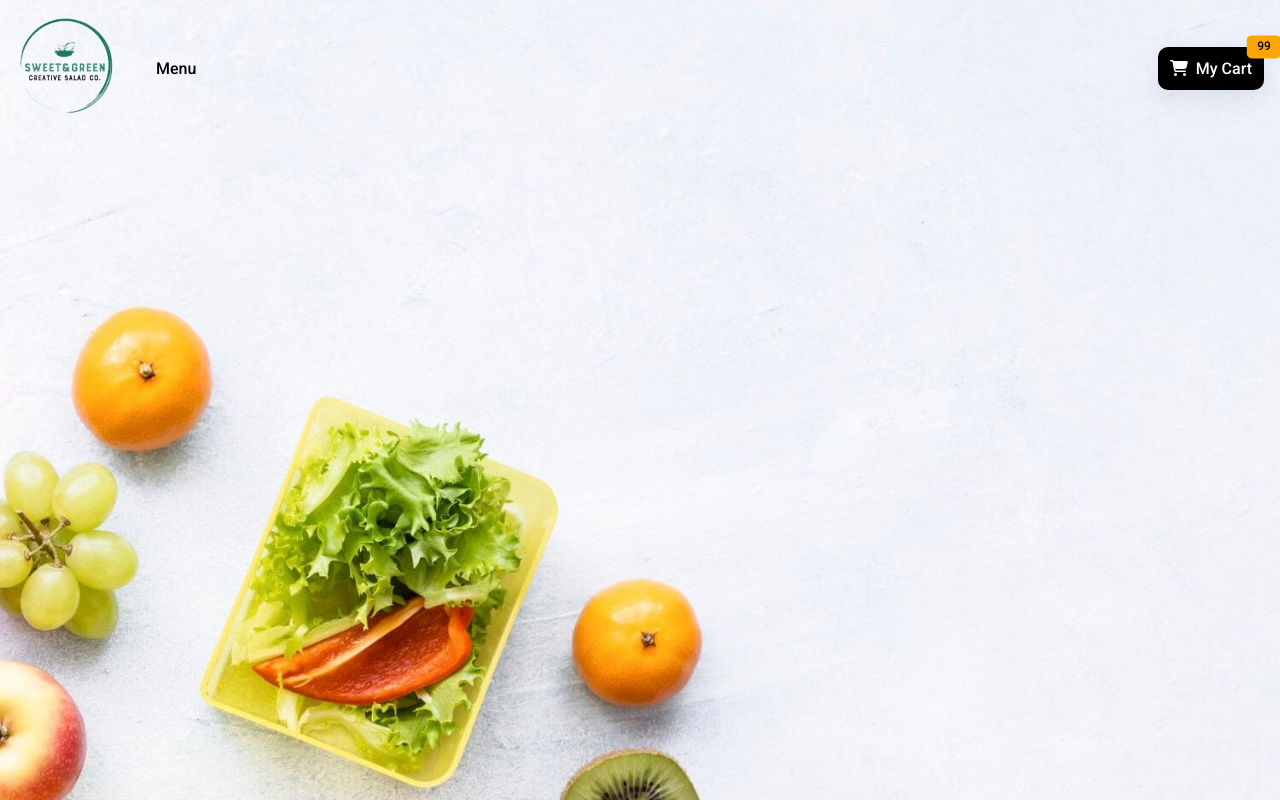
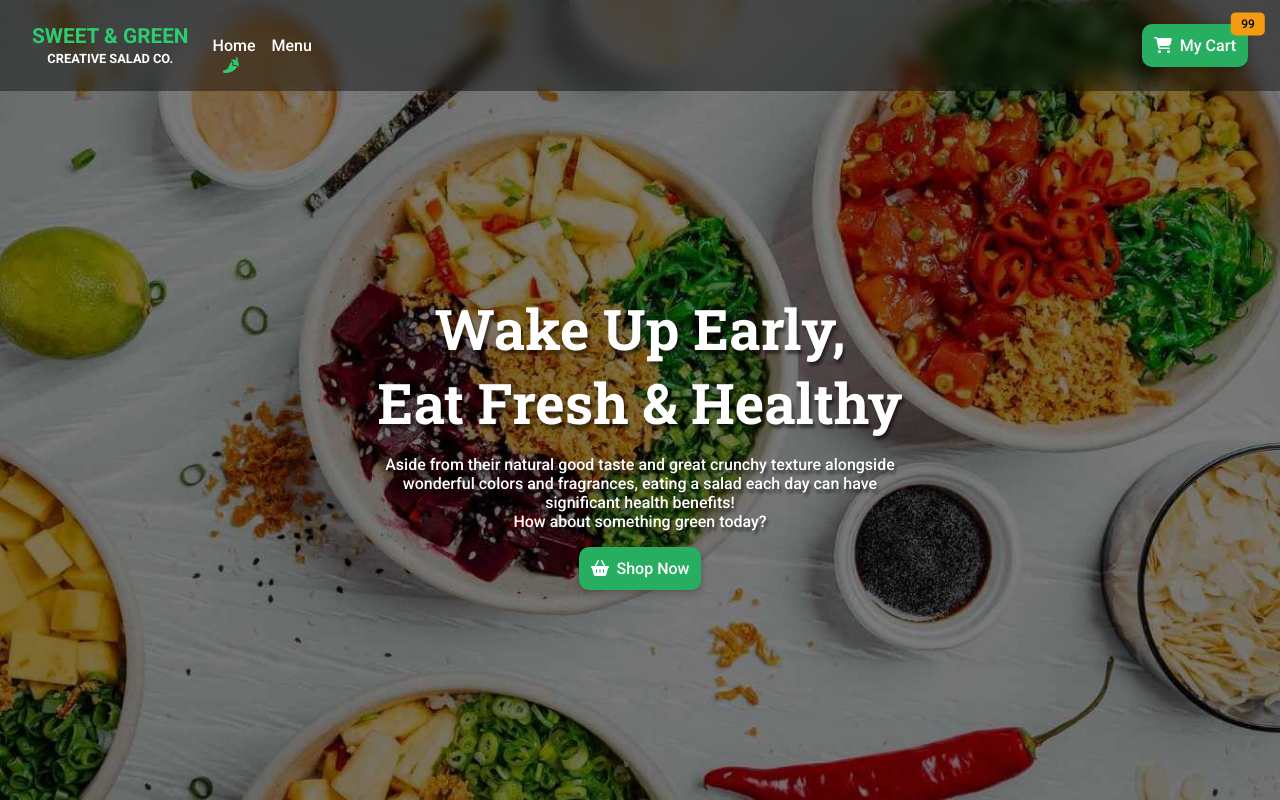
Before and after one commit to dragi-ns/shopping-cart, a React (Create React App) app: page / in a window 1280 px wide. Built offline with nearby package versions, Linux system fonts and the light colour scheme.

Commit message:
Add Hero

```diff
--- a/src/App.js
+++ b/src/App.js
@@ -1,9 +1,13 @@
 import Header from './components/Header';
+import Hero from './components/Hero';
 
 function App() {
   return (
-    <div className="app">
+    <div className="app flex col">
       <Header />
+      <main className="app-main flex">
+        <Hero />
+      </main>
     </div>
   );
 }
--- a/src/components/Header.js
+++ b/src/components/Header.js
@@ -1,17 +1,25 @@
 import { FontAwesomeIcon } from '@fortawesome/react-fontawesome';
-import { faShoppingCart } from '@fortawesome/free-solid-svg-icons';
-import logo from '../images/logo.png';
+import { faShoppingCart, faPepperHot } from '@fortawesome/free-solid-svg-icons';
 
 function Header() {
   return (
     <header className="app-header">
+      <div className="container flex v-center gap--small">
         <div className="logo">
           <a href="#">
-          <img src={logo} alt="logo" />
+            <span>Sweet & Green</span>
+            <br />
+            <span>Creative Salad co.</span>
           </a>
         </div>
         <nav>
-        <ul>
+          <ul className="flex gap v-center">
+            <li className="active">
+              <a href="#">Home</a>
+              <span className="icon">
+                <FontAwesomeIcon icon={faPepperHot} />
+              </span>
+            </li>
             <li>
               <a href="#">Menu</a>
             </li>
@@ -28,6 +36,7 @@ function Header() {
             </li>
           </ul>
         </nav>
+      </div>
     </header>
   );
 }
--- /dev/null
+++ b/src/components/Hero.js
@@ -0,0 +1,29 @@
+import { FontAwesomeIcon } from '@fortawesome/react-fontawesome';
+import { faBasketShopping } from '@fortawesome/free-solid-svg-icons';
+
+function Hero() {
+  return (
+    <div className="hero flex h-center v-center">
+      <div className="container flex col h-center v-center gap">
+        <h1 className="title">
+          Wake Up Early, <br />
+          Eat Fresh & Healthy
+        </h1>
+        <p className="description">
+          Aside from their natural good taste and great crunchy texture
+          alongside wonderful colors and fragrances, eating a salad each day can
+          have significant health benefits! <br />
+          How about something green today?
+        </p>
+        <a href="#">
+          <span className="icon">
+            <FontAwesomeIcon icon={faBasketShopping} />
+          </span>
+          <span>Shop Now</span>
+        </a>
+      </div>
+    </div>
+  );
+}
+
+export default Hero;
--- a/src/index.css
+++ b/src/index.css
@@ -13,6 +13,14 @@ body {
   padding: 0;
 }
 
+a {
+  text-decoration: none;
+}
+
+a:hover {
+  text-decoration: underline;
+}
+
 img {
   max-width: 100%;
 }
@@ -22,14 +30,15 @@ button {
 }
 
 :root,
-body,
-#root,
-#root > div {
+body {
   height: 100%;
   margin: 0 auto;
 }
 
 body {
+  display: flex;
+  flex-direction: column;
+  color: white;
   font-family: 'Roboto', sans-serif;
   background-image: url('./images/background.jpg');
   background-repeat: no-repeat;
@@ -37,74 +46,240 @@ body {
   background-size: cover;
 }
 
+#root {
+  background-color: rgba(0, 0, 0, 0.5);
+  display: flex;
+  flex-direction: column;
+  flex: 1;
+}
+
+.app {
+  flex: 1;
+}
+
+/*
+  UTILITIES
+*/
+
+.flex {
+  display: flex;
+}
+
+.h-center {
+  justify-content: center;
+}
+
+.v-center {
+  align-items: center;
+}
+
+.col {
+  flex-direction: column;
+}
+
+.gap {
+  gap: 1rem;
+}
+
+.gap--small {
+  gap: 0.5rem;
+}
+
+.gap--big {
+  gap: 1.5rem;
+}
+
 .icon {
   padding-right: 0.5rem;
 }
 
-.app {
-  max-width: 1280px;
+/*
+  APP HEADER
+*/
+
+.app-header {
+  position: fixed;
+  top: 0;
+  width: 100%;
+  background-color: rgba(0, 0, 0, 0.4);
+  backdrop-filter: blur(0.5rem);
 }
 
-.app-header {
-  display: flex;
-  align-items: center;
-  gap: 0.5rem;
-  padding: 1rem;
+.app-header > .container {
+  flex-wrap: wrap;
+  padding: 1.5rem 2rem;
+  max-width: 80rem;
+  margin: 0 auto;
 }
 
-.app-header .logo img {
-  width: 100px;
+/*
+  LOGO
+*/
+
+.app-header .logo {
+  text-align: center;
+  text-transform: uppercase;
+  font-weight: 700;
 }
+
+@media screen and (max-width: 500px) {
+  .app-header > .container {
+    gap: 1rem;
+  }
+
+  .app-header .logo {
+    min-width: 100%;
+    padding-bottom: 1rem;
+    border-bottom: 2px solid rgba(0, 0, 0, 0.3);
+  }
+}
+
+.app-header .logo span:first-child {
+  color: #2ecc71;
+  font-size: 1.3rem;
+}
+
+.app-header .logo span:last-child {
+  color: white;
+  font-size: 0.8rem;
+}
+
+/*
+  NAV
+*/
 
 .app-header nav {
   flex: 1;
-  margin-left: 2rem;
+  margin-left: 1rem;
+}
+
+@media screen and (max-width: 500px) {
+  .app-header nav {
+    margin-left: 0;
+  }
 }
 
 .app-header nav ul {
-  display: flex;
   list-style-type: none;
-  justify-content: space-between;
-  align-items: center;
+}
+
+.app-header nav li {
+  position: relative;
+}
+
+.app-header nav li.active .icon {
+  position: absolute;
+  bottom: -1.25rem;
+  left: 55%;
+  transform: translateX(-55%);
+  color: #2ecc71;
+}
+
+.app-header nav li:last-child {
+  margin-left: auto;
 }
 
 .app-header nav a {
-  color: black;
-  text-decoration: none;
+  color: white;
   font-weight: 500;
 }
 
-.app-header nav a:hover {
-  text-decoration: underline;
-}
+/*
+  SHOPPING CART BUTTON
+*/
 
 .cart-container {
   position: relative;
 }
 
 .cart-container .cart-count {
+  color: black;
+  background-color: #f39c12;
   position: absolute;
-  background-color: orange;
-  color: black;
   top: 0;
   left: 100%;
+  z-index: 100;
   transform: translate(-50%, -50%);
   padding: 0.35rem 0.65rem;
+  line-height: 1;
   border-radius: 5px;
   font-weight: 500;
+  font-size: 0.75rem;
   text-align: center;
-  line-height: 1;
-  font-size: 0.75rem;
-  z-index: 100;
 }
 
 .cart-container .cart-btn {
-  background-color: black;
+  background-color: #27ae60;
   color: white;
   cursor: pointer;
   border-radius: 10px;
   border: none;
   font-weight: 500;
   padding: 0.75rem;
-  box-shadow: rgba(149, 157, 165, 0.2) 0px 8px 24px;
+  box-shadow: rgba(0, 0, 0, 0.24) 0px 3px 8px;
 }
+
+/*
+  APP MAIN
+*/
+
+.app-main {
+  flex: 1;
+}
+
+/*
+  HERO
+*/
+
+.hero {
+  flex: 1;
+}
+
+.hero > .container {
+  text-align: center;
+  max-width: 600px;
+  padding: 0 1.5rem;
+  margin: 6rem auto 1rem auto;
+}
+
+.hero .title {
+  font-size: 3.5rem;
+  font-family: 'Roboto Slab', serif;
+  text-shadow: 2px 4px 3px rgba(0, 0, 0, 0.5);
+}
+
+@media screen and (max-width: 575px) {
+  .hero .title {
+    font-size: 2.75rem;
+  }
+}
+
+@media screen and (max-width: 460px) {
+  .hero .title {
+    font-size: 2.15rem;
+  }
+}
+
+.hero .description {
+  font-weight: 500;
+  text-shadow: 2px 4px 3px rgba(0, 0, 0, 0.5);
+}
+
+@media screen and (max-width: 460px) {
+  .hero .description {
+    font-size: 0.9rem;
+  }
+}
+
+.hero a {
+  background-color: #27ae60;
+  color: white;
+  cursor: pointer;
+  border-radius: 10px;
+  border: none;
+  font-weight: 500;
+  padding: 0.75rem;
+  box-shadow: rgba(0, 0, 0, 0.24) 0px 3px 8px;
+  align-self: center;
+  text-decoration: none;
+}
```
Also changed, not shown: src/images/background.jpg, src/images/logo.png (deleted). Lines whose indentation alone changed are shown as unchanged.
